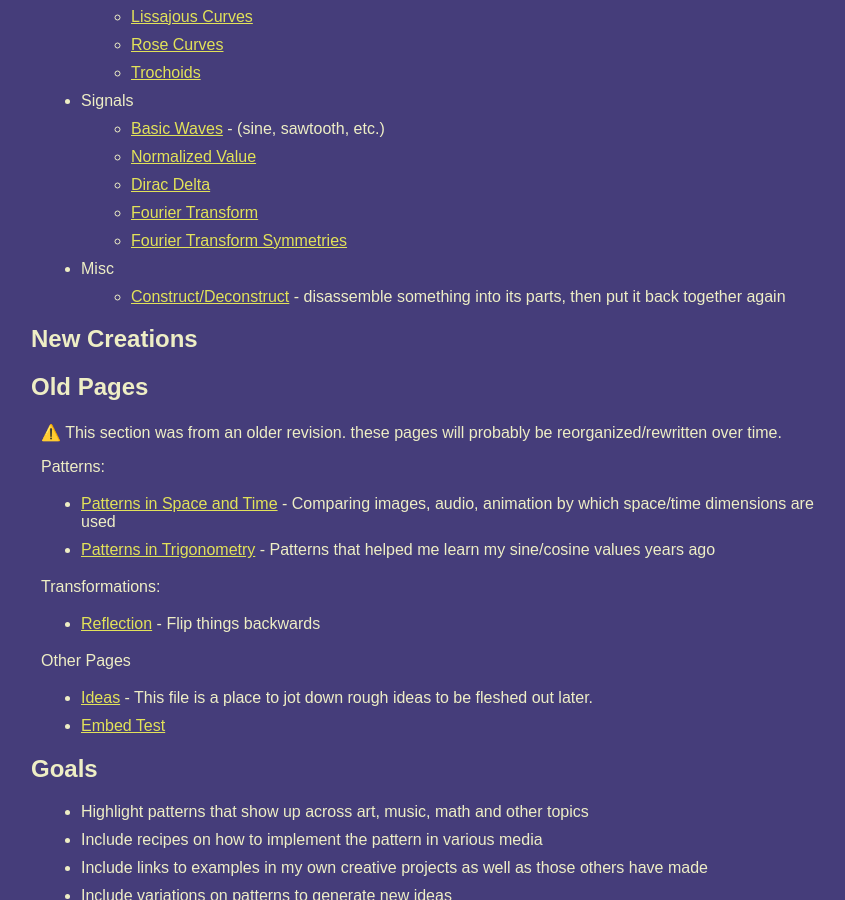
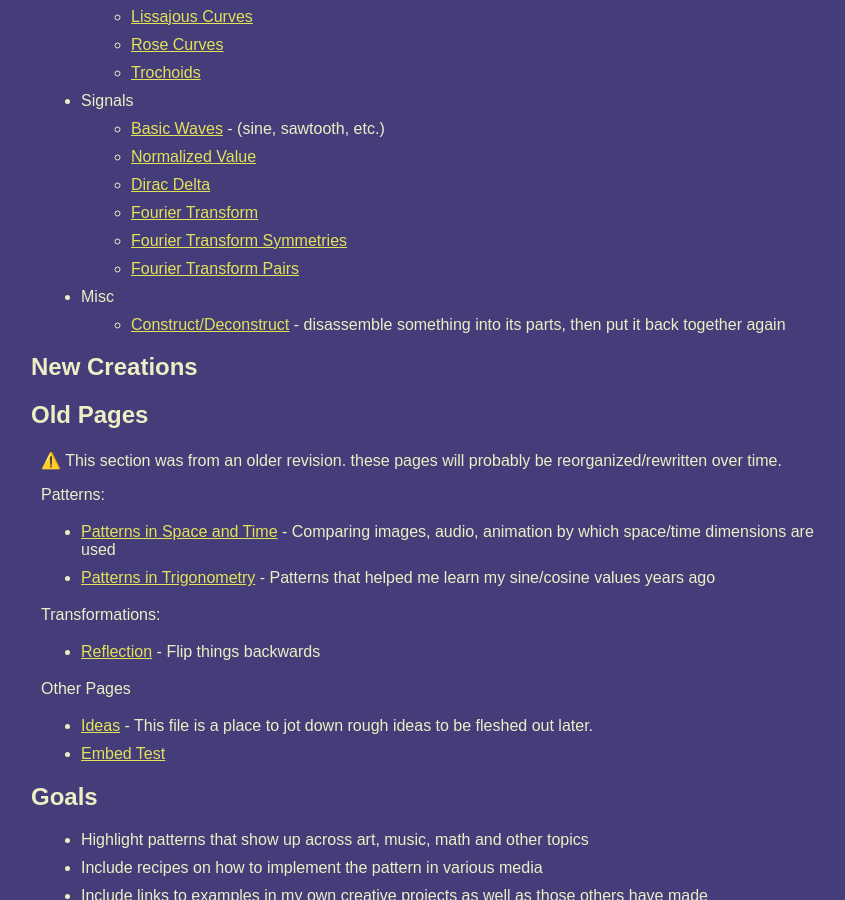
Before and after one commit to ptrgags/pattern-spotting, a Jekyll site: the page built from index.md, in a window 1280 px wide and 900 px high, scrolled down 988 px. Shown: the whole window, without its empty margins (209-1054 px from the left). Built offline with Jekyll 4.4.1, drawn with Linux system fonts in a browser that asks for light colours; a script that is not in the unit is left out.

Commit message:
Add link to fourier transform pairs page

```diff
--- a/index.md
+++ b/index.md
@@ -55,6 +55,7 @@ These pages describe specific patterns and point out examples across various dis
    - [Dirac Delta](./patterns/dirac-delta.html)
    - [Fourier Transform](./patterns/fourier-transform.html)
    - [Fourier Transform Symmetries](./patterns/fourier-symmetries.html)
+   - [Fourier Transform Pairs](./patterns/fourier-transform-pairs.html)
 - Misc
    - [Construct/Deconstruct](./patterns/construct-deconstruct.html) - disassemble something into its parts, then put it back together again
 
```
